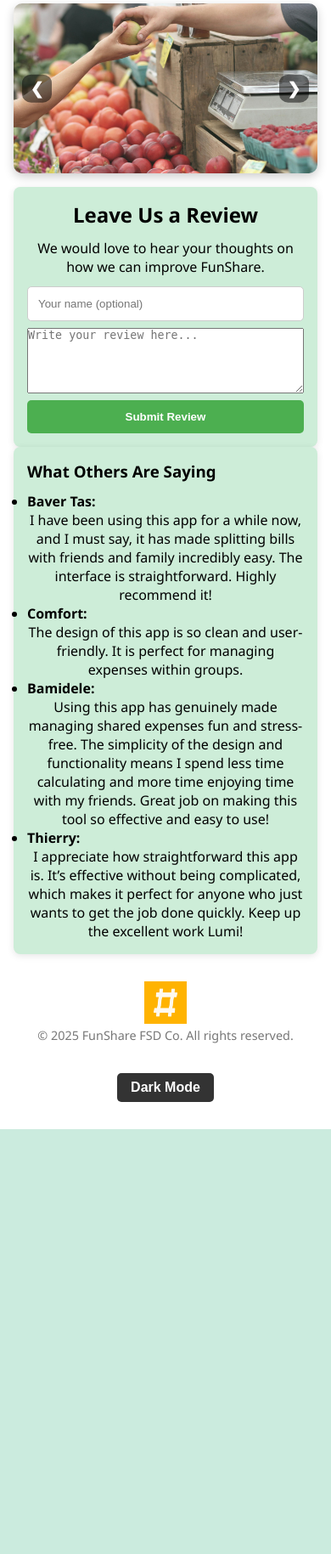
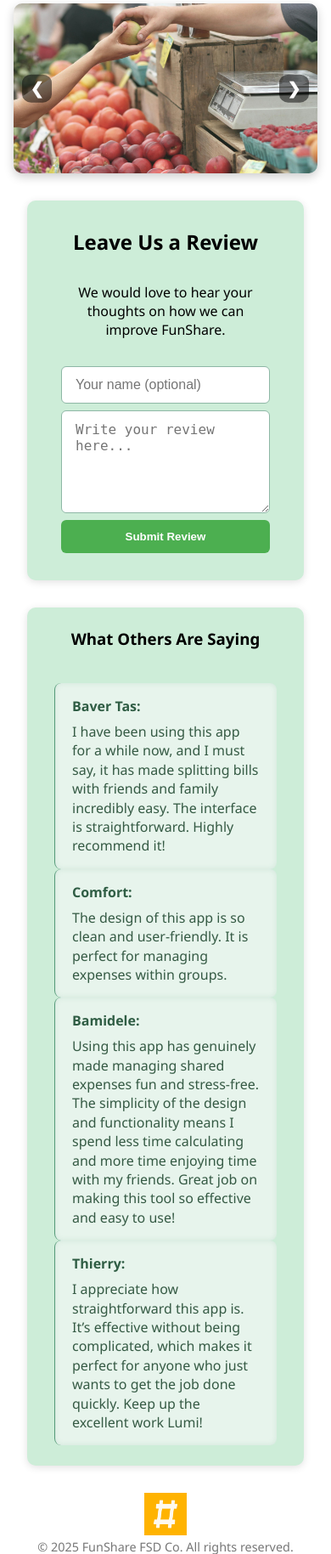
Before and after one commit to Lumi1203/python_flaskproject, a Flask app: page /reviews.html in a window 390 px wide. Shown: the part 162-1991 px from the top of the page at 85% size. Before the commit the page ends 1491 px from the top, so only its background shows below. Run offline with Flask 3, Linux system fonts and the light colour scheme.

```diff
--- a/static/css/styles.css
+++ b/static/css/styles.css
@@ -1,5 +1,5 @@
 body {
-  font-family: 'Segoe UI', sans-serif;
+  font-family: "Segoe UI", sans-serif;
   background: #f0f4f8;
   color: #333;
   padding: 1rem;
@@ -23,9 +23,9 @@ header {
 }
 
 .logo-title {
-display: flex;
-align-items: center;
-justify-content: center;
+  display: flex;
+  align-items: center;
+  justify-content: center;
 }
 
 nav ul {
@@ -49,7 +49,7 @@ main {
   background: white;
   padding: 1rem;
   border-radius: 8px;
-  box-shadow: 0 0 10px rgba(0,0,0,0.1);
+  box-shadow: 0 0 10px rgba(0, 0, 0, 0.1);
 }
 
 form {
@@ -113,7 +113,7 @@ footer {
 }
 
 @media screen and (min-width: 600px) {
- /*nav ul {
+  /*nav ul {
     justify-content: center;
     gap: 2rem;
   }*/
@@ -131,7 +131,6 @@ ul#friendList li {
   border-radius: 5px;
   font-weight: 500;
 }
-
 
 .hidden {
   display: none;
@@ -238,7 +237,6 @@ select {
   text-align: center;
 }
 
-
 .welcome-message {
   color: green;
   font-weight: bold;
@@ -258,7 +256,7 @@ select {
   margin: 1rem auto;
   overflow: hidden;
   border-radius: 10px;
-  box-shadow: 0 4px 12px rgba(0,0,0,0.2);
+  box-shadow: 0 4px 12px rgba(0, 0, 0, 0.2);
   /*max-height: 300px;*/
 }
 
@@ -283,7 +281,7 @@ select {
   top: 50%;
   transform: translateY(-50%);
   font-size: 1.2rem;
-  background: rgba(0,0,0,0.5);
+  background: rgba(0, 0, 0, 0.5);
   color: white;
   border: none;
   padding: 0.3rem 0.6rem;
@@ -294,7 +292,7 @@ select {
 }
 
 .slider-btn:hover {
-  background: rgba(0,0,0,0.7);
+  background: rgba(0, 0, 0, 0.7);
 }
 
 .slider-btn.prev {
@@ -357,7 +355,6 @@ body {
   transition: background-color 0.3s ease, color 0.3s ease;
 }
 
-
 ul#friendList button {
   background: #f44336;
   color: white;
@@ -372,7 +369,6 @@ ul#friendList button {
 ul#friendList button:hover {
   background: #d32f2f;
 }
-
 
 @media screen and (min-width: 768px) and (max-width: 1023px) {
   body {
@@ -481,9 +477,119 @@ ul#friendList button:hover {
     max-width: 600px;
   }
 
-  .login-section, .add-friend-section {
+  .login-section,
+  .add-friend-section {
     max-width: 600px;
     margin-left: auto;
     margin-right: auto;
   }
 }
+
+/* Container for the whole review page content */
+.review-page-container {
+  display: flex;
+  flex-direction: column;
+  align-items: center;
+  gap: 2rem; /* space between the form and reviews */
+  max-width: 700px;
+  margin: 2rem auto;
+  padding: 0 1rem;
+}
+
+/* Review form container */
+.review-form-container {
+  background: #cdedd8;
+  padding: 2rem 2.5rem;
+  border-radius: 10px;
+  box-shadow: 0 2px 10px rgba(0, 0, 0, 0.12);
+  width: 100%;
+  max-width: 700px;
+  display: flex;
+  flex-direction: column;
+  gap: 1rem;
+}
+
+.review-form-container h2,
+.review-form-container p {
+  text-align: center;
+  margin-bottom: 1rem;
+}
+
+.review-form-container input[type="text"],
+.review-form-container textarea {
+  font-size: 1rem;
+  padding: 0.75rem 1rem;
+  border-radius: 6px;
+  border: 1.5px solid #8eb7a6;
+  resize: vertical;
+  width: 100%;
+  box-sizing: border-box;
+}
+
+.review-form-container button {
+  background-color: #4caf50;
+  color: white;
+  font-weight: 600;
+  padding: 0.75rem;
+  border: none;
+  border-radius: 6px;
+  cursor: pointer;
+  transition: background-color 0.3s ease;
+}
+
+.review-form-container button:hover {
+  background-color: #45a049;
+}
+
+.reviews-list-container {
+  background: #cdedd8;
+  padding: 1.5rem 2rem;
+  border-radius: 10px;
+  box-shadow: 0 2px 10px rgba(0, 0, 0, 0.12);
+  width: 100%;
+  max-width: 700px;
+  display: flex;
+  flex-direction: column;
+  gap: 1.5rem;
+}
+
+.reviews-list-container h3 {
+  text-align: center;
+  font-weight: 700;
+  margin-bottom: 1rem;
+}
+
+.review-list {
+  list-style: none;
+  padding: 0;
+  margin: 0;
+}
+
+.review-list li {
+  background: #e7f4ec;
+  padding: 1rem 1.25rem;
+  border-radius: 8px;
+  box-shadow: inset 0 0 6px rgba(90, 160, 120, 0.15);
+  border-left: 1px solid #559978;
+}
+
+.review-list li strong {
+  display: block;
+  font-weight: 700;
+  margin-bottom: 0.5rem;
+  color: #2f5d44;
+}
+
+.review-list li p {
+  margin: 0;
+  font-size: 1rem;
+  line-height: 1.4;
+  color: #355a44;
+}
+
+.success {
+  color: #3a7a50;
+  font-weight: 600;
+  text-align: center;
+  margin-top: 0.5rem;
+}
--- a/templates/reviews.html
+++ b/templates/reviews.html
@@ -9,8 +9,8 @@
       <button type="button" class="slider-btn prev">&#10094;</button>
       <button type="button" class="slider-btn next">&#10095;</button>
     </div>
-    <div class="split-bill-container">
-      <div class="split-bill-section">
+    <div class="review-page-container">
+      <div class="review-form-container">
         <h2>Leave Us a Review</h2>
         <p>We would love to hear your thoughts on how we can improve FunShare.</p>
 
@@ -26,8 +26,7 @@
         {% endif %}
       </form>
     </div>
-    <div class="split-bill-container">
-      <div class="split-bill-section">
+      <div class="reviews-list-container">
         <h3>What Others Are Saying</h3>
         <ul class="review-list">
           {% for review in reviews %}
@@ -38,6 +37,5 @@
           {% endfor %}
         </ul>
       </div>
-    </div>
   </div>
 {% endblock %}
```
